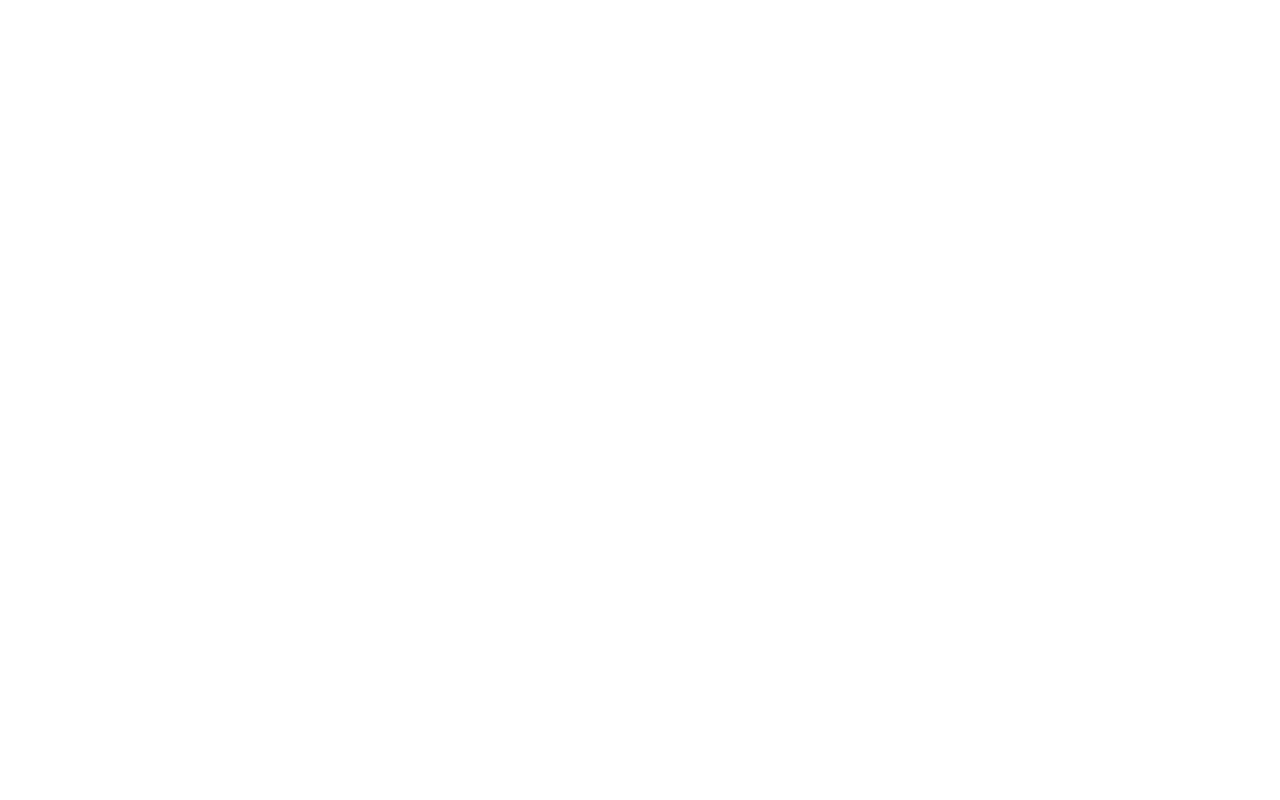
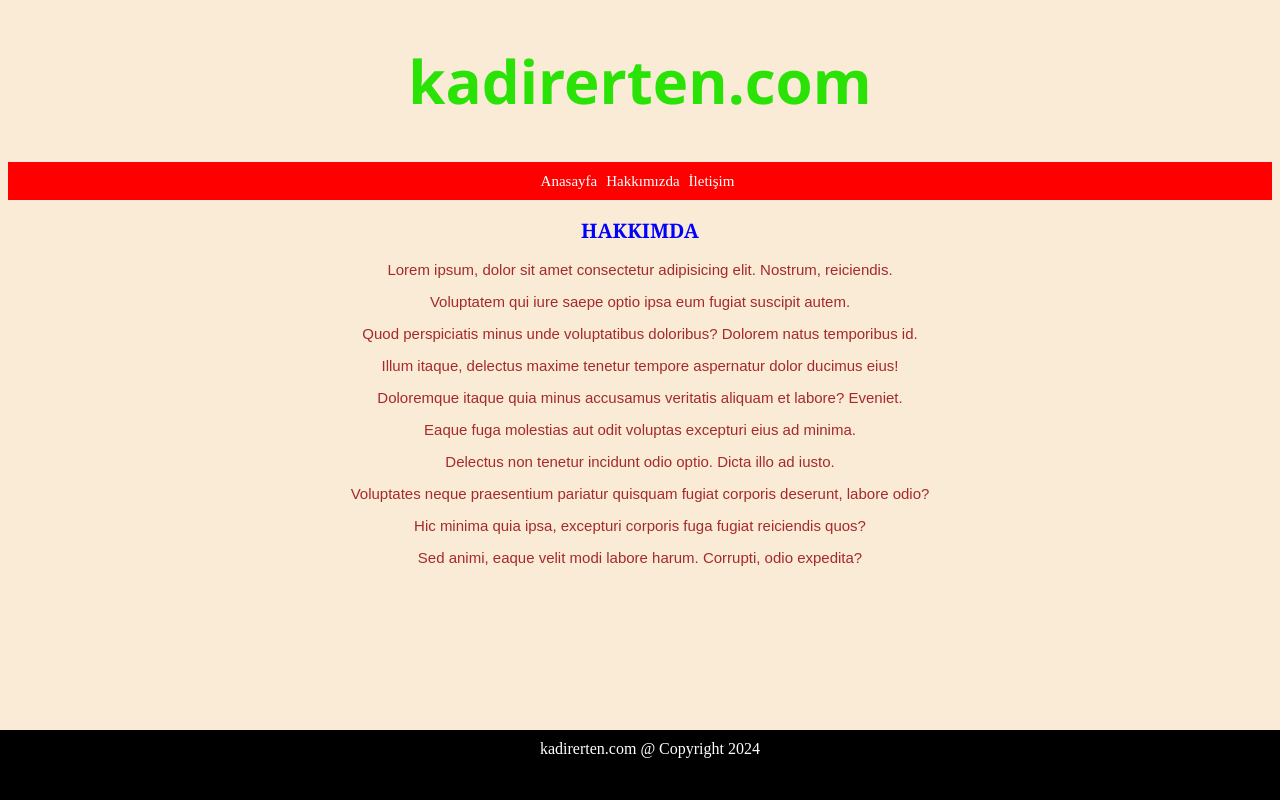
Before and after one commit to kdrertn/csskullanim, a plain HTML site: page about-us.html in a window 1280 px wide. Drawn offline with Linux system fonts and the light colour scheme.

Commit message:
Düzenlemeler yapıldı

```diff
--- a/about-us.html
+++ b/about-us.html
@@ -1,11 +1,48 @@
 <!DOCTYPE html>
-<html lang="en">
+<html lang="tr">
 <head>
     <meta charset="UTF-8">
     <meta name="viewport" content="width=device-width, initial-scale=1.0">
-    <title>Document</title>
+    <title>Anasayfa|kadirerten.com</title>
+   <link href="css/kadirerten.css" rel="stylesheet"/>
 </head>
 <body>
 
+<header>
+
+<div id="logo">
+    <h1>kadirerten.com</h1>
+</div>
+
+    <nav>
+        <ul>
+            <li><a href="index.html">Anasayfa</a></li>
+            <li><a href="about-us.html">Hakkımızda</a></li>
+            <li><a href="contact.html">İletişim</a></li>
+        </ul>
+    </nav>
+
+</header>
+
+<content>
+    <article>
+        <h1>HAKKIMDA</h1>
+        <p>Lorem ipsum, dolor sit amet consectetur adipisicing elit. Nostrum, reiciendis.</p>
+        <p>Voluptatem qui iure saepe optio ipsa eum fugiat suscipit autem.</p>
+        <p>Quod perspiciatis minus unde voluptatibus doloribus? Dolorem natus temporibus id.</p>
+        <p>Illum itaque, delectus maxime tenetur tempore aspernatur dolor ducimus eius!</p>
+        <p>Doloremque itaque quia minus accusamus veritatis aliquam et labore? Eveniet.</p>
+        <p>Eaque fuga molestias aut odit voluptas excepturi eius ad minima.</p>
+        <p>Delectus non tenetur incidunt odio optio. Dicta illo ad iusto.</p>
+        <p>Voluptates neque praesentium pariatur quisquam fugiat corporis deserunt, labore odio?</p>
+        <p>Hic minima quia ipsa, excepturi corporis fuga fugiat reiciendis quos?</p>
+        <p>Sed animi, eaque velit modi labore harum. Corrupti, odio expedita?</p>
+    </article>
+</content>
+<footer>
+
+    <a href="index.html">kadirerten.com @ Copyright 2024</a>
+
+    </footer>
+
 </body>
-</html>
--- /dev/null
+++ b/css/kadirerten.css
@@ -0,0 +1,87 @@
+/* kadirerten.com css document */
+
+body{
+
+background-color: antiquewhite;
+
+}
+
+#logo {
+
+font-size:30px;
+font-family:'Segoe UI', Tahoma, Geneva, Verdana, sans-serif;
+text-align: center;
+color:rgb(43, 226, 7)
+
+
+}
+
+nav ul {
+    text-align:center;
+    background-color: red;
+    text-decoration-style: none;
+    padding: 10px;
+
+
+
+}
+nav ul li{
+
+    list-style-type: none;
+    display: inline;
+    padding-right: 5px;
+    font-size: 15px;
+
+
+
+}
+
+nav ul li a{
+    text-decoration-line: none;
+    color:white;
+}
+nav ul li a:hover {
+    color:rgb(13, 255, 0);
+
+
+}
+
+article p {
+    color:brown;
+    text-align:center;
+    font-family: Arial, Helvetica, sans-serif;
+    font-size: 15px;
+}
+
+article h1{
+color:blue;
+text-align : center;
+font-size : 20px;
+font-family:Georgia, 'Times New Roman', Times, serif;
+
+}
+
+article h2{
+    font-family:'Lucida Sans', 'Lucida Sans Regular', 'Lucida Grande', 'Lucida Sans Unicode', Geneva, Verdana, sans-serif;
+    text-align:center;
+}
+
+footer{
+
+width: 100%;
+height:50px;
+background-color:black;
+text-align:center;
+position: fixed;
+bottom: 0px;
+left:0px;
+padding:10px;
+
+
+}
+
+footer a {
+    color:white;
+    text-decoration-line: none;
+
+}
```
Also changed, not shown: contact.html (added, +52 -0 lines).
